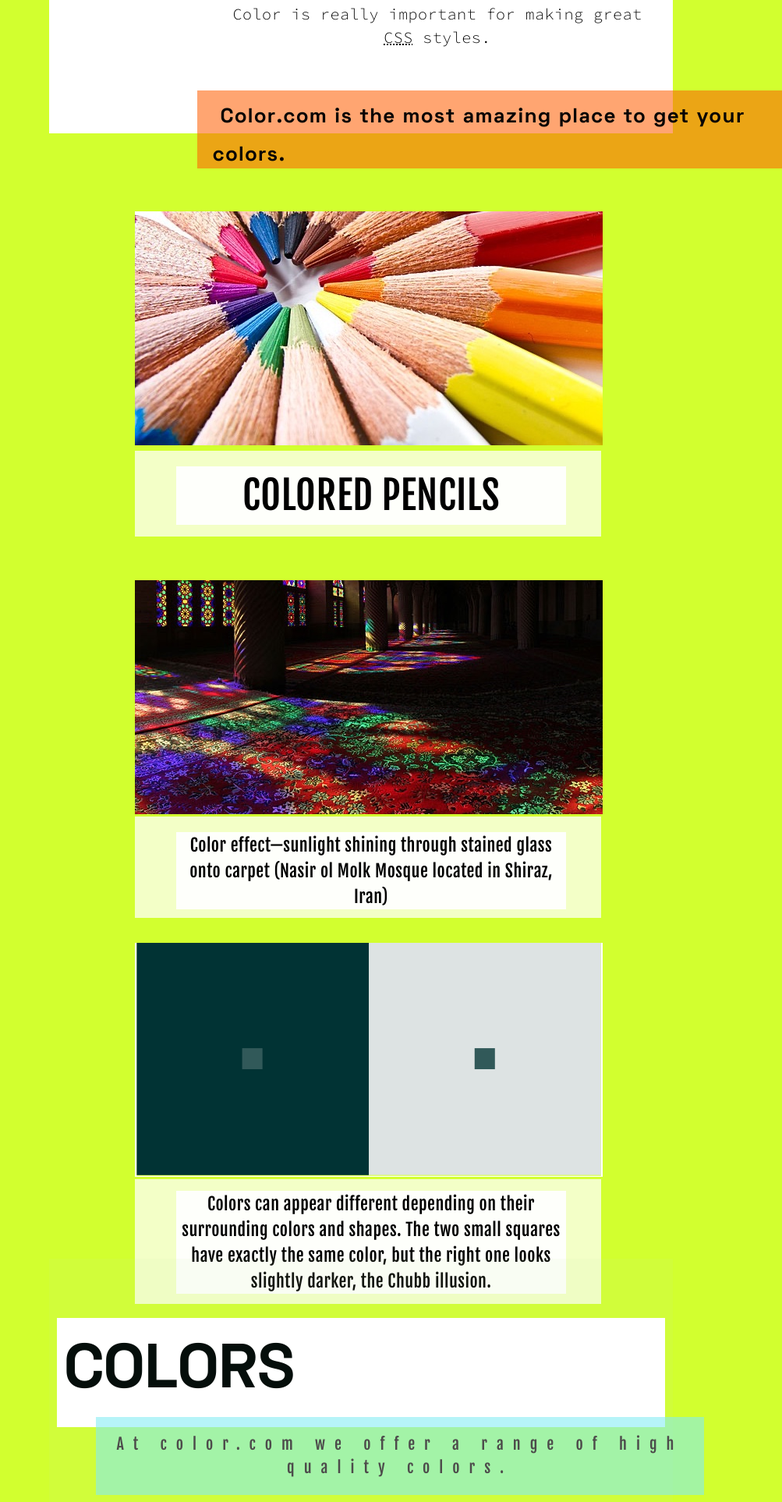
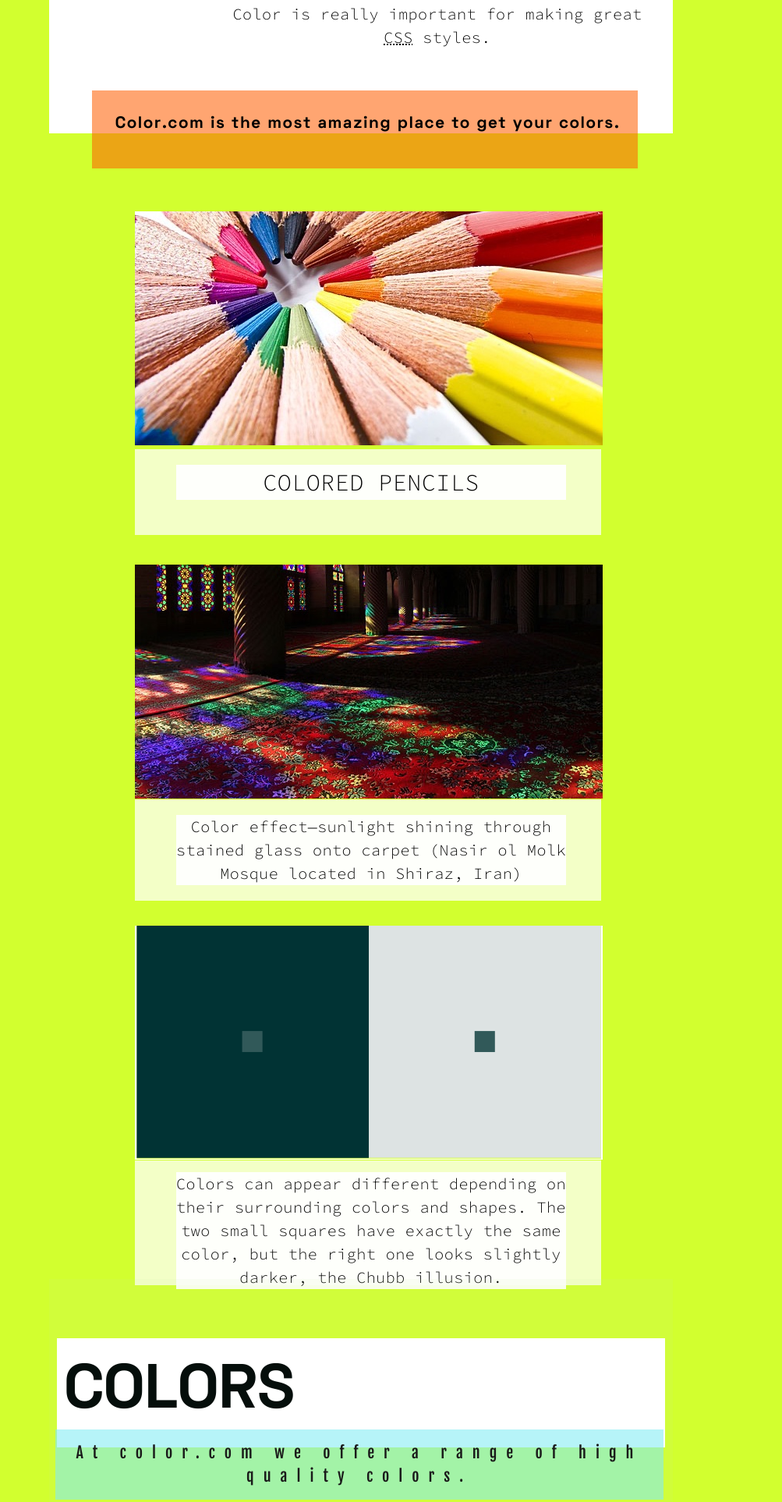
Before and after one commit to sandycamilo/FEW2.2-Assessment, a plain HTML site: page index.html in a window 1280 px wide. Shown: the part 885-2811 px from the top of the page at 78% size, without its empty margins (277-1280 px from the left). Drawn offline with Linux system fonts and the light colour scheme.

Commit message:
changed font

```diff
--- a/styles.css
+++ b/styles.css
@@ -184,7 +184,6 @@ strong {
 
 .strongpar > p {
     font-size: 20px;
-    /* border: solid; */
     border-color: black;
     border-width: .4px;
     position: relative;
@@ -274,19 +273,19 @@ a {
 
 .colorlink {
     background-color: rgba(255, 94, 0, 0.555);
-    width: 780px;
+    width: 700px;
     height: 100px;
     position: relative;
     top: -247px;
-    left:190px;
+    left: 55px;
 }
 
 .Linkcolor {
     position: relative;
     left: 20px;
-    top: 6px;
-    color:rgb(7, 5, 5);
-    font-size: 26px;
+    top: 13px;
+    color:rgb(0, 0, 0);
+    font-size: 21px;
 }
 
 img {
@@ -299,7 +298,7 @@ img {
 .pencilbox {
     background-color: rgba(255, 255, 255, 0.733);
     position: relative;
-    top: 44px;
+    top: 62px;
     width: 598px;
     height: 110px;
     left: 110px;
@@ -311,8 +310,9 @@ img {
     left: 53px;
     width: 500px;
     background-color: rgba(255, 255, 255, 0.925);
-    font-size: 50px;
-    font-family: 'Fjalla One', sans-serif;
+    font-size: 30px;
+    /* font-family: 'Fjalla One', sans-serif; */
+    font-family: 'Source Code Pro', monospace;
 }
 
 .carpetbox {
@@ -331,8 +331,9 @@ img {
     left: 53px;
     width: 500px;
     background-color: rgba(255, 255, 255, 0.925);
-    font-size: 22px;
-    font-family: 'Fjalla One', sans-serif;
+    font-size: 20px;
+    /* font-family: 'Fjalla One', sans-serif; */
+    font-family: 'Source Code Pro', monospace;
 }
 
 .colorboxes {
@@ -350,8 +351,9 @@ img {
     left: 53px;
     width: 500px;
     background-color: rgba(255, 255, 255, 0.925);
-    font-size: 22px;
-    font-family: 'Fjalla One', sans-serif;
+    font-size: 20px;
+    /* font-family: 'Fjalla One', sans-serif; */
+    font-family: 'Source Code Pro', monospace;
 }
 
 .colortitle {
@@ -359,7 +361,7 @@ img {
     background-color: rgba(192, 231, 165, 0.089);
     height: 400px;
     position: relative;
-    top: 10px;
+    top: 60px;
 }
 
 .colortitle > h1 {
@@ -369,10 +371,10 @@ img {
 
 .colortitle > p {
     position: relative;
-    top: -80px;
-    left: 50px;
-    color: rgb(77, 75, 75);
-    padding: 20px;
+    top: -90px;
+    left: -2px;
+    color: rgb(26, 26, 26);
+    padding: 15px;
     font-size: 20px;
     font-weight: 400;
     letter-spacing: 12px;
```
